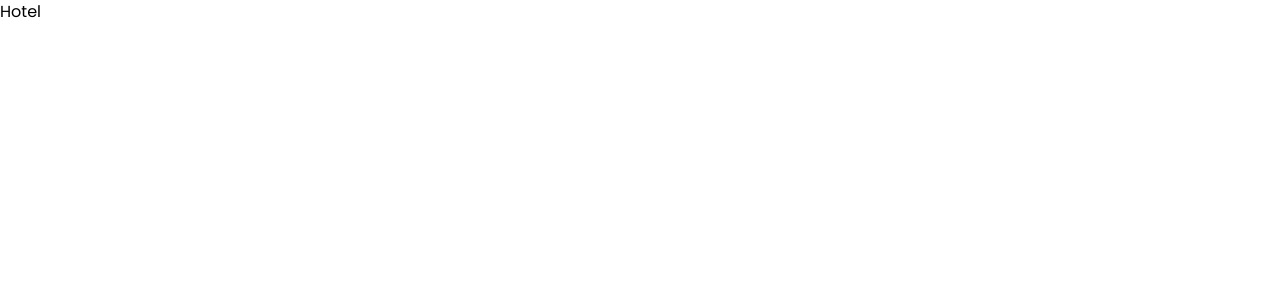
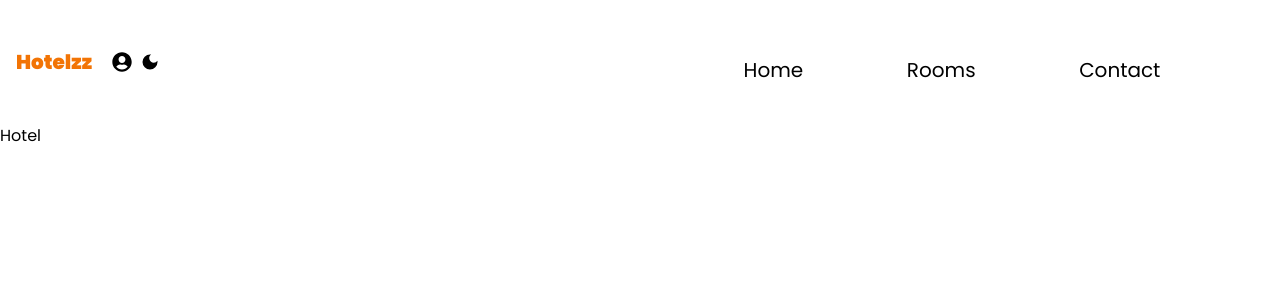
Before and after one commit to brunowzz/candido-hotel, a Next.js app: page / in a window 1280 px wide. Shown: the top 300 px of the page. Built offline with nearby package versions, Linux system fonts and the light colour scheme.

Commit message:
✨ Feat: create header component

```diff
--- a/package.json
+++ b/package.json
@@ -12,7 +12,8 @@
   "dependencies": {
     "next": "14.1.0",
     "react": "^18",
-    "react-dom": "^18"
+    "react-dom": "^18",
+    "react-icons": "^5.0.1"
   },
   "devDependencies": {
     "@types/node": "^20",
--- a/src/app/layout.tsx
+++ b/src/app/layout.tsx
@@ -1,6 +1,8 @@
 import type { Metadata } from "next";
 import { Poppins } from "next/font/google";
 import "./globals.css";
+
+import { Header } from "@/components/header";
 
 const poppins = Poppins({
   subsets: ["latin"],
@@ -22,7 +24,7 @@
   return (
     <html lang="en">
       <body className={poppins.className}>
-        {/* <Header/> */}
+        <Header />
         <main className="font-normal">{children}</main>
         {/* <Footer /> */}
       </body>
--- /dev/null
+++ b/src/components/header/index.tsx
@@ -0,0 +1,40 @@
+import Link from "next/link";
+import { FaUserCircle } from "react-icons/fa";
+import { MdDarkMode } from "react-icons/md";
+
+export const Header = () => {
+  return (
+    <header className="py-10 px-4 mx-auto text-xl flex flex-wrap md:flex-nowrap items-center justify-between">
+      <div className="flex items-center w-full md:h-2/3">
+        <Link href="/" className="font-black text-tertiary-dark">
+          Hotelzz
+        </Link>
+        <ul className="flex items-center ml-5">
+          <li className="flex items-center">
+            <Link href="/auth">
+              <FaUserCircle className="cursor-pointer" />
+            </Link>
+          </li>
+
+          <li className="ml-2">
+            <MdDarkMode className="cursor-pointer" />
+          </li>
+        </ul>
+      </div>
+
+      <ul className="flex items-center justify-evenly w-full md:w-1/ mt-4">
+        <li className="hover:-translate-y-2 duration-500 transition-all">
+          <Link href="/"> Home </Link>
+        </li>
+
+        <li className="hover:-translate-y-2 duration-500 transition-all">
+          <Link href="/rooms"> Rooms </Link>
+        </li>
+
+        <li className="hover:-translate-y-2 duration-500 transition-all">
+          <Link href="/contact"> Contact </Link>
+        </li>
+      </ul>
+    </header>
+  );
+};
```
Also changed, not shown: 1 other file (tests, documents, lock files or other folders).
